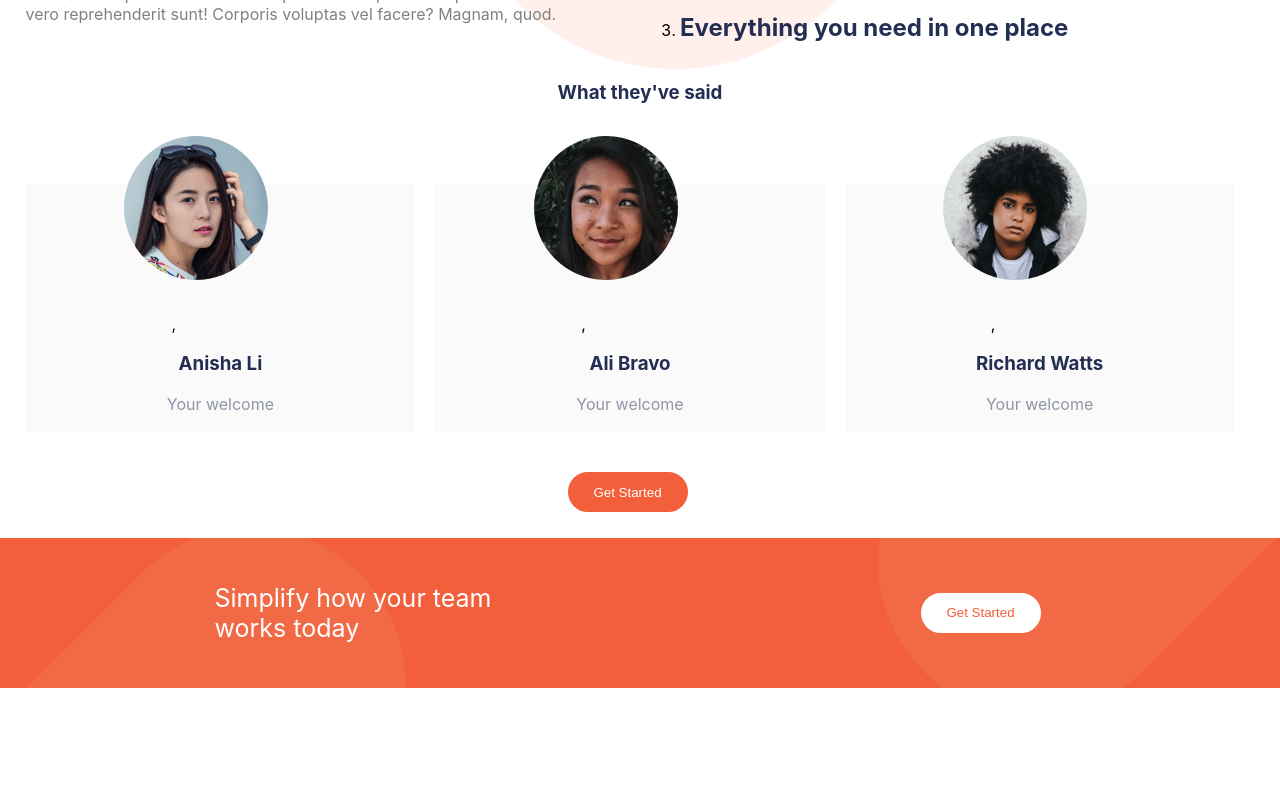
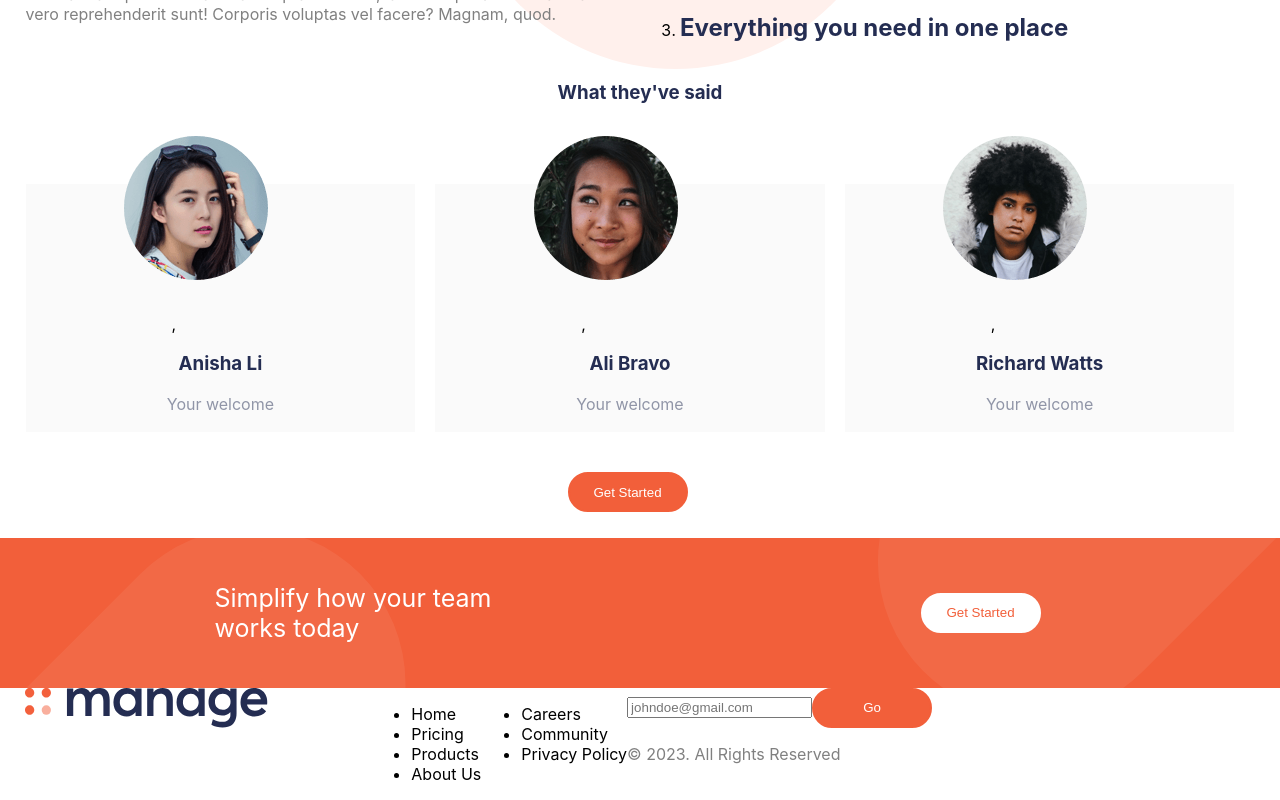
Before and after one commit to steven-mpawulo/manage-landing-page, a React (Create React App) app: page / in a window 1280 px wide. Shown: the part 757-1557 px from the top of the page. Before the commit the page ends 1445 px from the top, so only its background shows below. Built offline with nearby package versions, Linux system fonts and the light colour scheme.

Commit message:
writes html for footer component

```diff
--- a/src/components/footer/Footer.js
+++ b/src/components/footer/Footer.js
@@ -1,5 +1,12 @@
 import React from 'react'
 import "./footer.css"
+import Logo from '../../images/logo.svg'
+import FacebookIcon from '../../images/icon-facebook.svg'
+import YoutubeIcon from '../../images/icon-youtube.svg'
+import TwitterIcon from '../../images/icon-twitter.svg'
+import PinterestIcon from '../../images/icon-pinterest.svg'
+import InstagramIcon from '../../images/icon-instagram.svg'
+
 
 const Footer = () => {
   return (
@@ -9,10 +16,36 @@ const Footer = () => {
           <button className='fourth-container-button'>Get Started</button>
       </div>
       <footer>
-        <div className="footer-first-container"></div>
-        <div className="footer-second-container"></div>
-        <div className="footer-third-container"></div>
-        <div className="footer-fourth-container"></div>
+        <div className="footer-first-container">
+          <img src={Logo} alt="logo" className='logo'/>
+          <img src={FacebookIcon} alt="facebook-icon" />
+          <img src={TwitterIcon} alt="twitter-con" />
+          <img src={YoutubeIcon} alt="youtube-icon" />
+          <img src={PinterestIcon} alt="pinterest-icon" />
+          <img src={InstagramIcon} alt="instagram-icon" />
+
+
+        </div>
+        <div className="footer-second-container">
+          <ul>
+            <li>Home</li>
+            <li>Pricing</li>
+            <li>Products</li>
+            <li>About Us</li>
+          </ul>
+        </div>
+        <div className="footer-third-container">
+          <ul>
+            <li>Careers</li>
+            <li>Community</li>
+            <li>Privacy Policy</li>
+          </ul>
+        </div>
+        <div className="footer-fourth-container">
+          <input type="email" placeholder='johndoe@gmail.com' />
+          <button>Go</button>
+          <p>&copy; 2023. All Rights Reserved</p>
+        </div>
       </footer>
     </div>
   )
```
